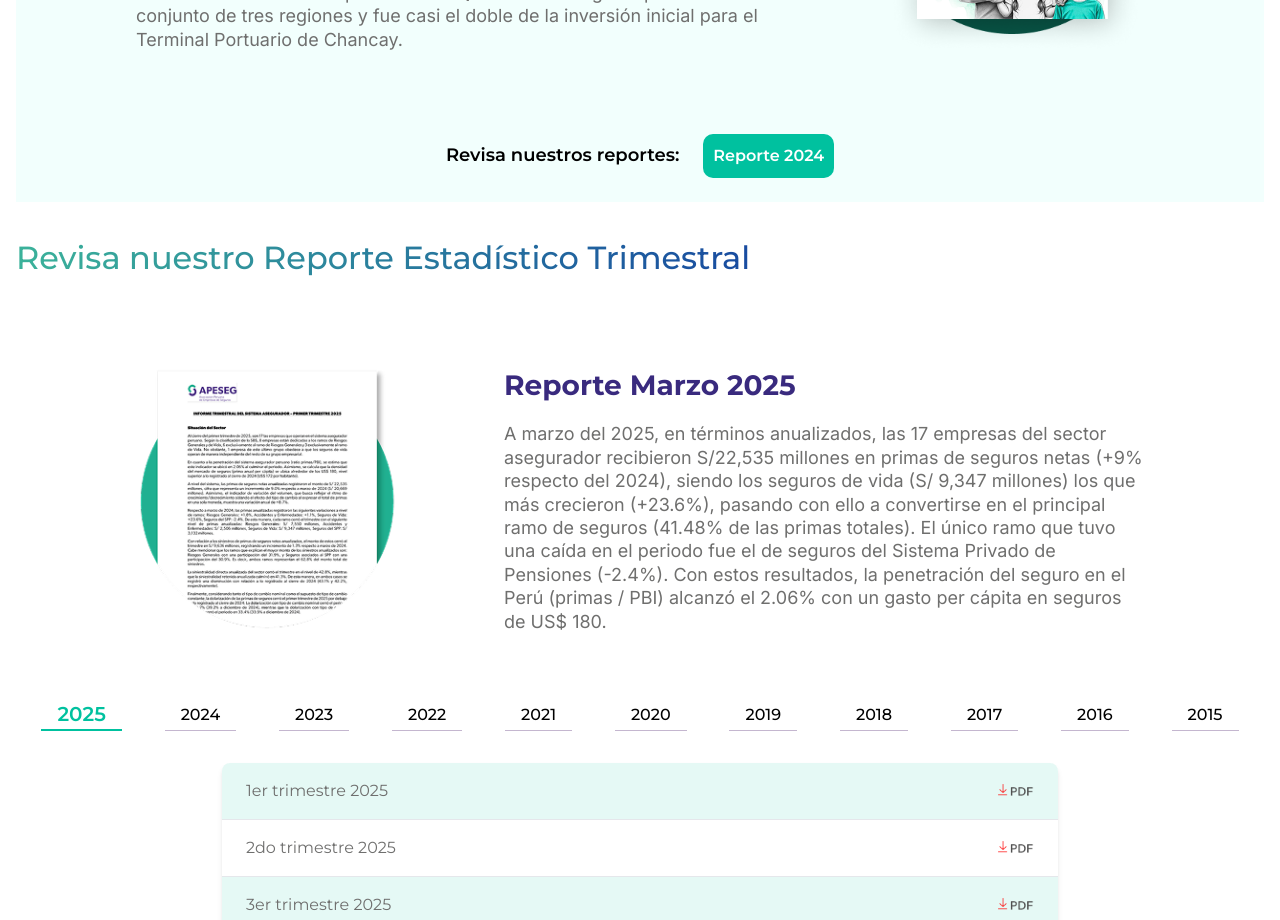
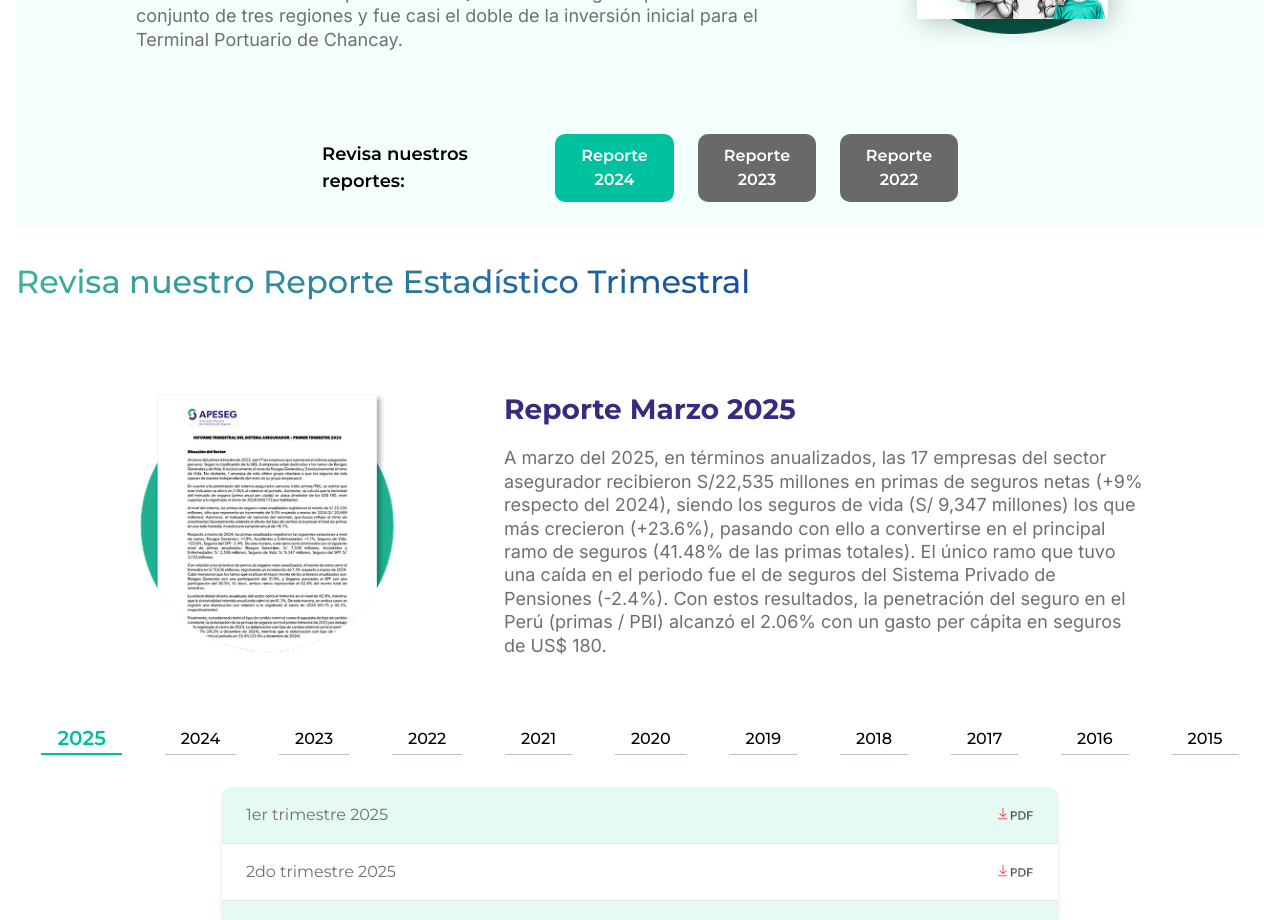
Before and after one commit to mchavez2001/reportes-estadisticas, a React (Vite) app: page / in a window 1280 px wide. Shown: the part 3560-4480 px from the top of the page. Built offline with nearby package versions, Linux system fonts and the light colour scheme; no server answers; a web font is replaced by a local one.

Commit message:
Update SectionReport.tsx
Se actualizaron y añadieron botones con reportes de años pasados

```diff
--- a/src/components/ui/SectionReport.tsx
+++ b/src/components/ui/SectionReport.tsx
@@ -54,16 +54,6 @@ const SectionReport = ({
           <p className="text-[18px] text-black font-semibold">
             Revisa nuestros reportes:
           </p>
-
-          <button className="bg-[#00C19F] p-[10px] cursor-pointer rounded-[10px] hidden">
-            <a
-              href="https://www.dimequetienesseguro.com/wp-content/uploads/2025/02/radiografia-DQTS-interactivo-2023-1.pdf"
-              target="_blank"
-              className="underline-none text-white font-semibold"
-            >
-              Reporte 2023
-            </a>
-          </button>
           <button className="bg-[#00C19F] p-[10px] cursor-pointer rounded-[10px]">
             <a
               href="https://www.dimequetienesseguro.com/wp-content/uploads/2025/10/reporte-asegurador-2024.pdf"
@@ -73,6 +63,24 @@ const SectionReport = ({
               Reporte 2024
             </a>
           </button>
+          <button className="bg-[#696969] p-[10px] cursor-pointer rounded-[10px]">
+            <a
+              href="https://www.dimequetienesseguro.com/wp-content/uploads/2025/09/radiografia-DQTS-interactivo-final_compressed.pdf"
+              target="_blank"
+              className="underline-none text-white font-semibold"
+            >
+              Reporte 2023
+            </a>
+          </button>
+          <button className="bg-[#696969] p-[10px] cursor-pointer rounded-[10px]">
+            <a
+              href="https://www.dimequetienesseguro.com/wp-content/uploads/2024/05/Radiografia-DQTS-interactivo.pdf"
+              target="_blank"
+              className="underline-none text-white font-semibold"
+            >
+              Reporte 2022
+            </a>
+          </button>
         </div>
       )}
     </div>
```
